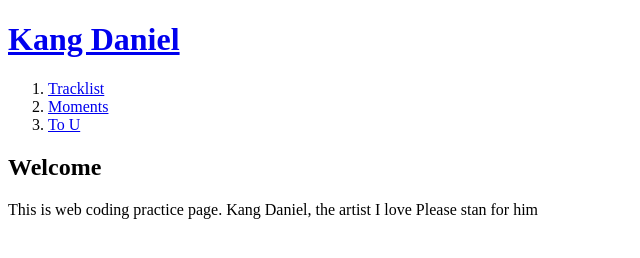
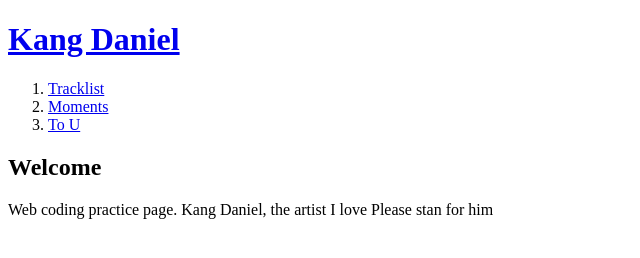
Before and after one commit to bami1221/kdanifanpage, a plain HTML site: page index.html in a window 1280 px wide. Shown: the whole page, without its empty margins (0-640 px from the left). Drawn offline with Linux system fonts and the light colour scheme.

Commit message:
Add files via upload

```diff
--- a/index.html
+++ b/index.html
@@ -12,7 +12,7 @@
     <li><a href="3.html">To U</a></li>
   </ol>
   <h2>Welcome</h2>
-    <p>This is web coding practice page.
+    <p>Web coding practice page.
       Kang Daniel, the artist I love
     Please stan for him</p>
 </body>
```
